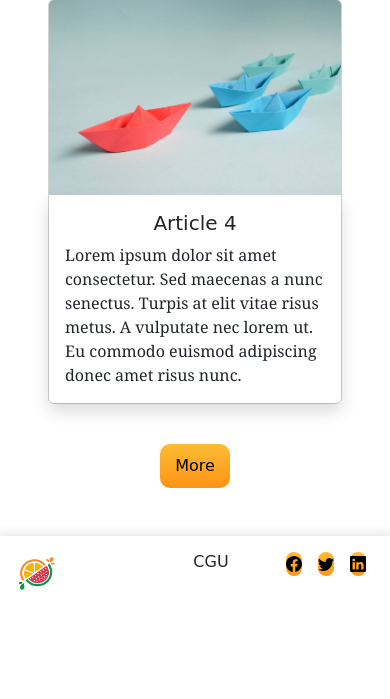
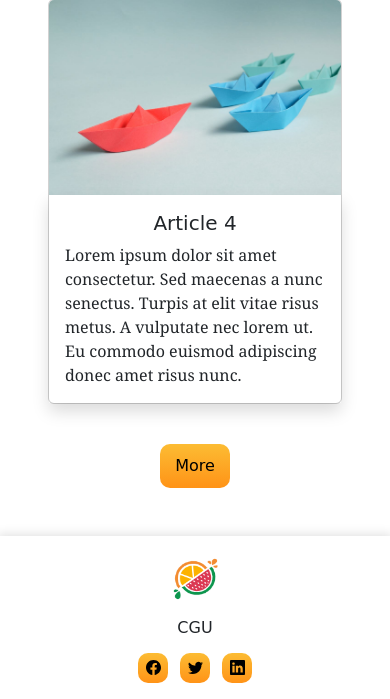
Before and after one commit to B-Ethan07/Educ-easy, a PHP site: page / in a window 390 px wide. Shown: the part 1785-2484 px from the top of the page. Before the commit the page ends 2375 px from the top, so only its background shows below. Run offline with PHP 8.4, Linux system fonts and the light colour scheme; some web fonts are replaced.

Commit message:
Cleaning code + optimizing CSS

```diff
--- a/article.html
+++ b/article.html
@@ -54,11 +54,6 @@
             <li class="nav-item">
               <button type="button" class="ctaNav">
                 <a class="nav-link" href="article.html">Article</a>
-              </button>
-            </li>
-            <li class="nav-item" id="addarticle">
-              <button type="button" class="ctaNav">
-                <a class="nav-link" href="popups.html"> + </a>
               </button>
             </li>
           </ul>
--- a/assets/style.css
+++ b/assets/style.css
@@ -50,6 +50,7 @@ header > section {
   border: 0;
   margin: 1rem, 0 ;
   box-shadow: 2px 1px 2px rgb(114, 114, 114);
+  padding: 0 1em;
  }
  .ctaNav:hover {
   background: linear-gradient(#ffaf02, #fd8a07);
@@ -80,28 +81,41 @@ article{
 footer{
     display: flex;
     justify-content: space-between;
-
+    flex-wrap: wrap;
+    align-items: center;
+    gap: 1rem;
     background-color: rgb(255, 255, 255);
     padding: 1rem;
     margin-top: 3rem;
     box-shadow: 0px 0px 10px 2px rgb(226, 226, 226);
 }
+footer > img {
+  width: 50px;
+  height: 50px;
+}
 footer > h6 {
-    margin-left: 7.5rem;
+    margin: 0;
+    font-size: 1rem;
 }
 footer > ul {
     display: flex;
     text-decoration: none;
+    gap: 0.75rem;
+    list-style: none;
+    margin: 0;
+    padding: 0;
 }
 footer > ul > li {
     text-decoration: none;
     display: flex;
-    margin: 0 0.5rem;
+    align-items: center;
 }
+
 .card-text {
     font-family:Georgia, 'Times New Roman', Times, serif;
     text-align: start;
 }
+
 .popupBackgroundArticle {
     display: flex;
     padding: 20px;
@@ -114,7 +128,23 @@ footer > ul > li {
     width: 100%;
     box-shadow: 0 4px 10px rgba(0, 0, 0, 0.1);
 }
-
+footer > ul > li > .cta {
+  display: inline-flex;              /* ✅ Permet le centrage vertical et horizontal */
+  align-items: center;              /* ✅ Centre verticalement */
+  justify-content: center;          /* ✅ Centre horizontalement */
+  background: linear-gradient(#fcbc33, #ff9317);
+  border-radius: 10px;
+  border: none;
+  padding: 0.5rem;
+  width: 30px;
+  height: 30px;
+  cursor: pointer;
+}
+footer > ul > li > .cta > img {
+  width: 15px;
+  height: 15px;
+  object-fit: contain;
+  }
 
 @media screen and (max-width: 575px) {
     .ctaNav  {
@@ -141,4 +171,17 @@ padding: 20px 10px;
 .popup_article form {
  font-size: 0.95rem;
     }
+
+footer {
+    flex-direction: column;
+    align-items: center;
+    text-align: center;
+  }
+footer > ul {
+    justify-content: center;
+  }
+
+footer > h6 {
+    margin-left: 0;
+  }
 }
--- a/index.html
+++ b/index.html
@@ -58,11 +58,7 @@
                 <a class="nav-link" href="article.html">Article</a>
               </button>
             </li>
-            <li class="nav-item" id="addarticle">
-              <button type="button" class="ctaNav">
-                <a class="nav-link" href="popups.html"> + </a>
-              </button>
-            </li>
+
           </ul>
         </div>
       </div>
@@ -185,30 +181,29 @@
     <!-- Popup newsletter -->
 <div class="popupBackground">
   <div class="popup_news">
-    <h4>S'inscrire à la newsletter</h4>
+    <h4 class="mb-4">S'inscrire à la newsletter</h4>
     <form>
 
-    <div data-mdb-input-init class="form-outline m-4">
+    <div data-mdb-input-init class="form-outline mb-3">
       <label for="nom">Votre nom:</label>
-      <input type="text" id="nom" name="nom" placeholder="Votre nom" style="width: 10rem; height: 2rem;" />
+      <input type="text" id="nom" name="nom" placeholder="Votre nom" />
     </div>
 
-    <div data-mdb-input-init class="form-outline m-2">
+    <div data-mdb-input-init class="form-outline mb-3">
       <label for="email">Votre email:</label>
       <input
         type="email"
         id="email"
         name="email"
         placeholder="nom@domaine.com"
-        style="width: 15rem; height: 2rem;"
       />
     </div>
       <button id="btnEnvoyerMail" data-mdb-ripple-init
         type="button"
-        class="btn cta btn-block ms-4">S'inscrire</button>
+        class="btn btn-primary">S'inscrire</button>
       <button id="quit" data-mdb-ripple-init
         type="button"
-        class="btn cta btn-block ms-4">Fermer</button>
+        class="btn btn-danger">Fermer</button>
     </form>
   </div>
 </div>
```
Also changed, not shown: assets/popup.css (+36 -30 lines), script.js (+10 -18 lines).
